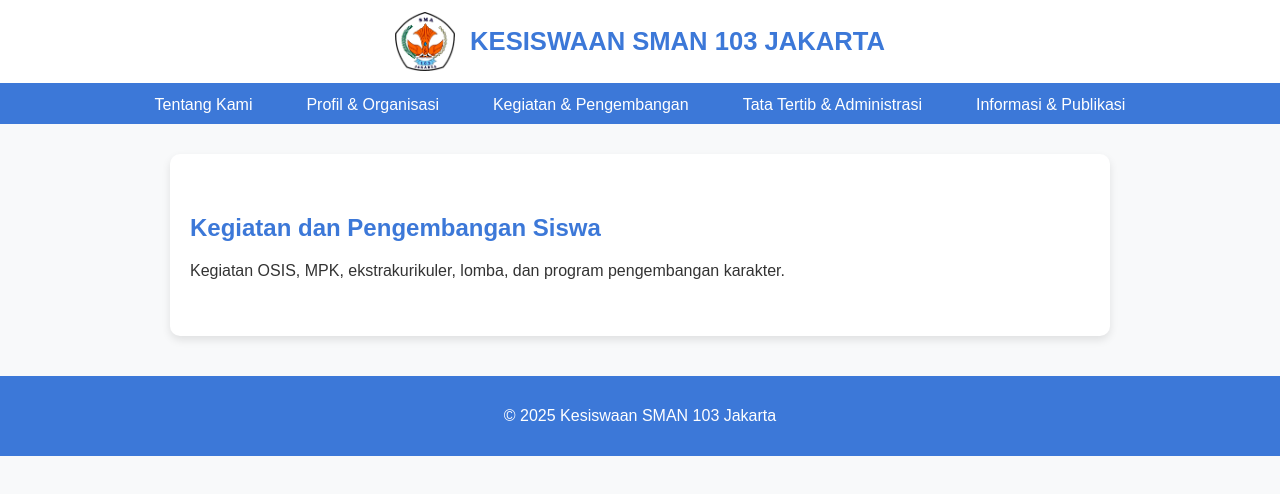
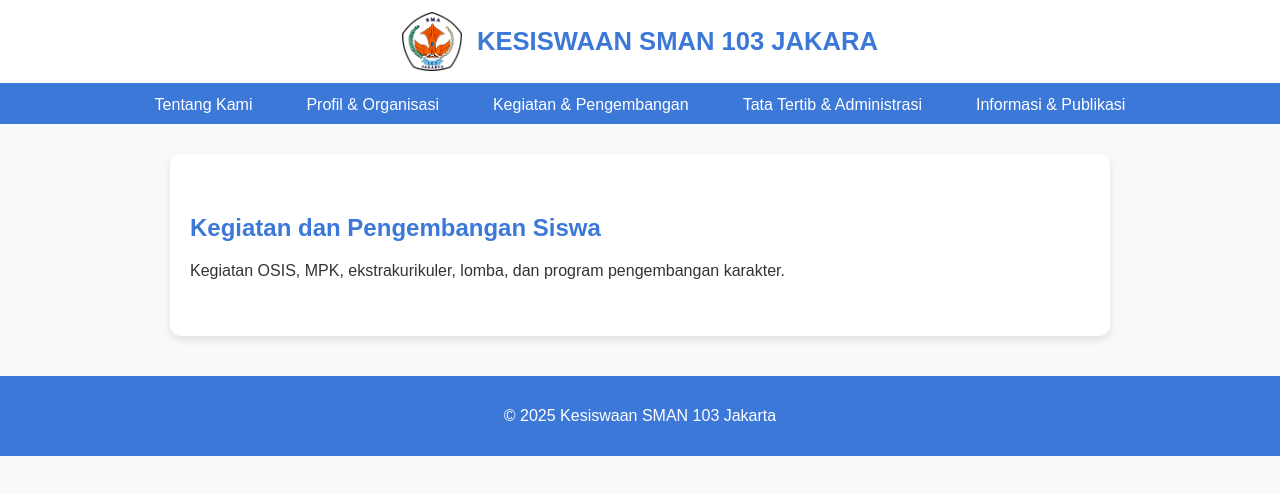
Before and after one commit to Finzahakim/Tugas-Informatika, a plain HTML site: page 3 - kegiatan.html in a window 1280 px wide. Drawn offline with Linux system fonts and the light colour scheme.

Commit message:
Fix typo in header title from 'JAKARTA' to 'JAKARA'

```diff
--- a/3 - kegiatan.html
+++ b/3 - kegiatan.html
@@ -11,7 +11,7 @@
    <header class="top-header">
     <div class="header-container">
       <img src="images/logo_103.png" alt="Logo SMAN 103 Jakarta" class="logo">
-      <h1>KESISWAAN SMAN 103 JAKARTA</h1>
+      <h1>KESISWAAN SMAN 103 JAKARA</h1>
     </div>
   </header>
 
```
